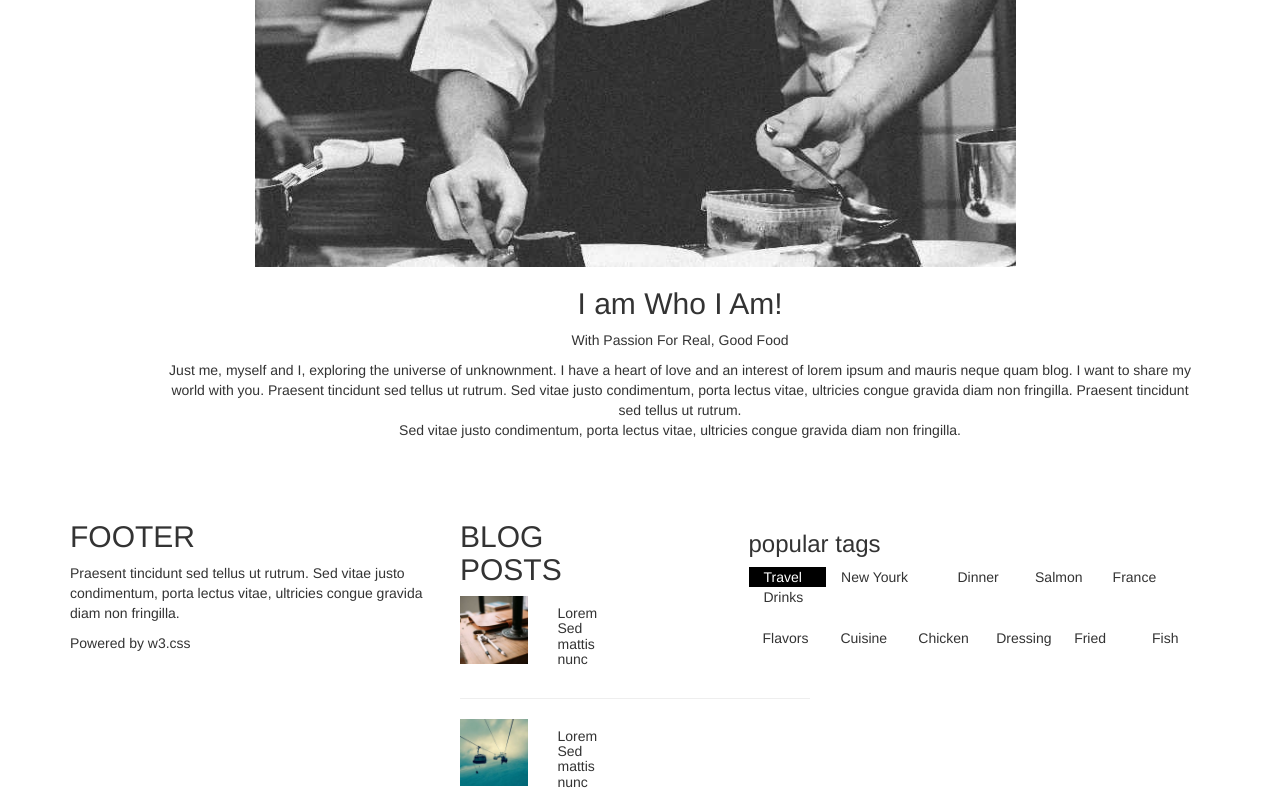
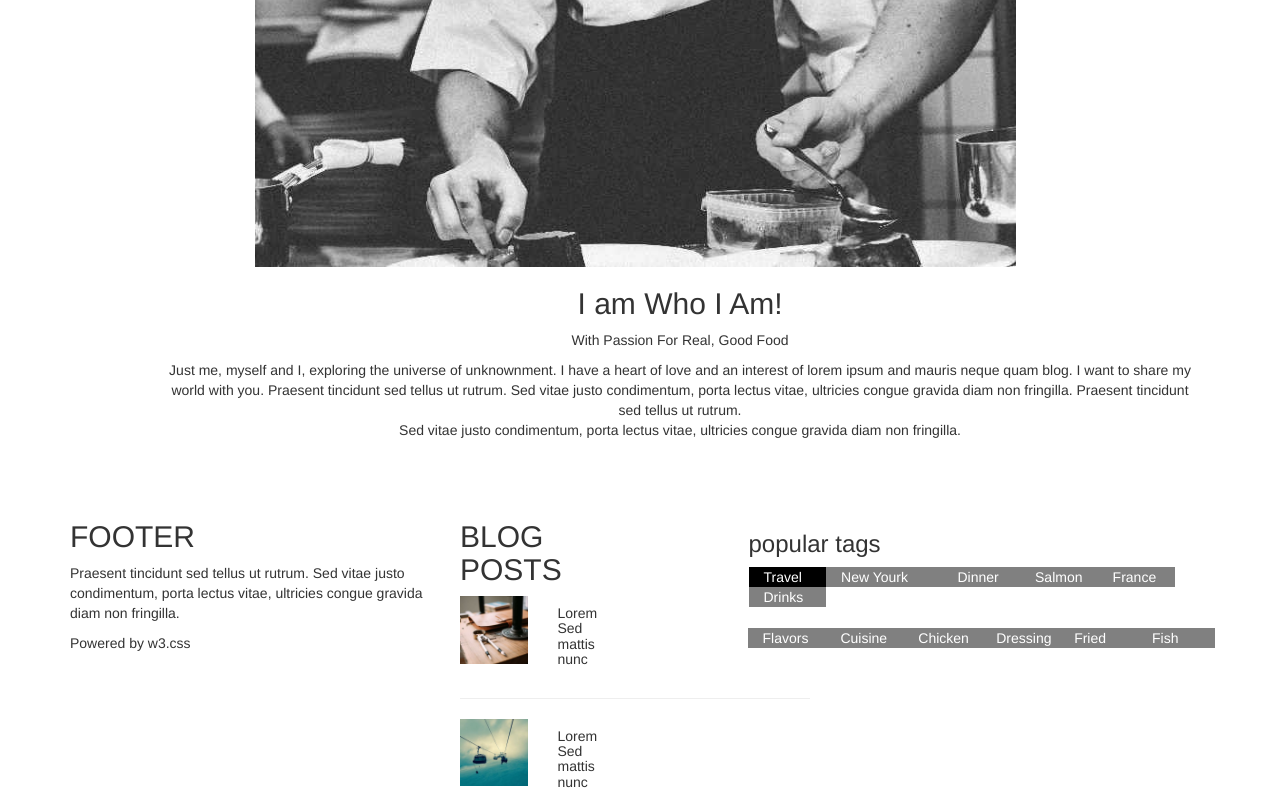
Before and after one commit to DarshanpariGoswami/Food-Blog, a plain HTML site: page index.html in a window 1280 px wide. Shown: the part 1845-2645 px from the top of the page. Drawn offline with nearby package versions, Linux system fonts and the light colour scheme.

Commit message:
Add files via upload

```diff
--- a/food_blog.css
+++ b/food_blog.css
@@ -23,3 +23,9 @@ text-align: center;
 	width: 80%;
 	height: auto;
 }
+#popular_tags
+{
+	background-color: grey;
+	color: white;
+	box-sizing: inherit;
+}
```
